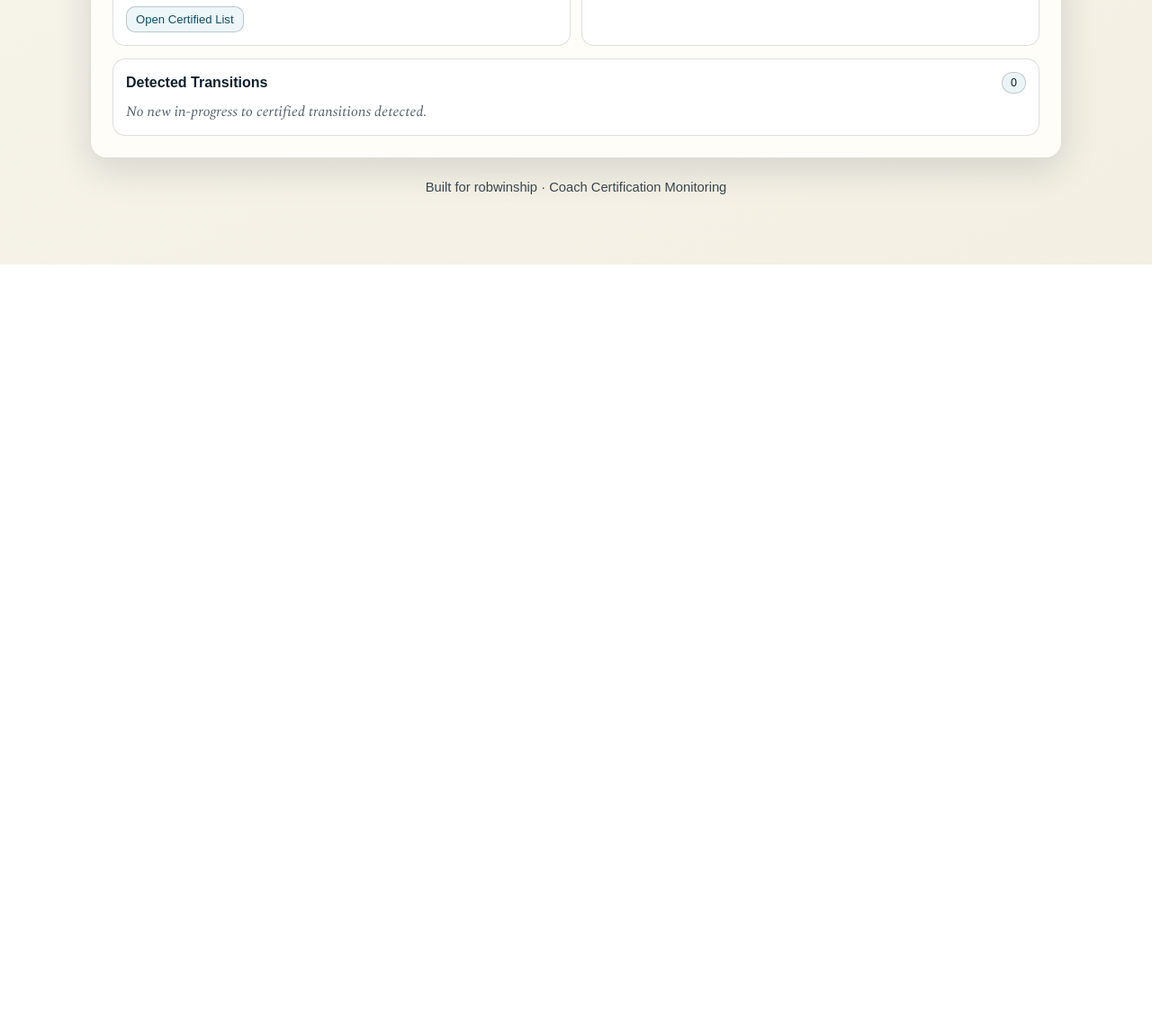
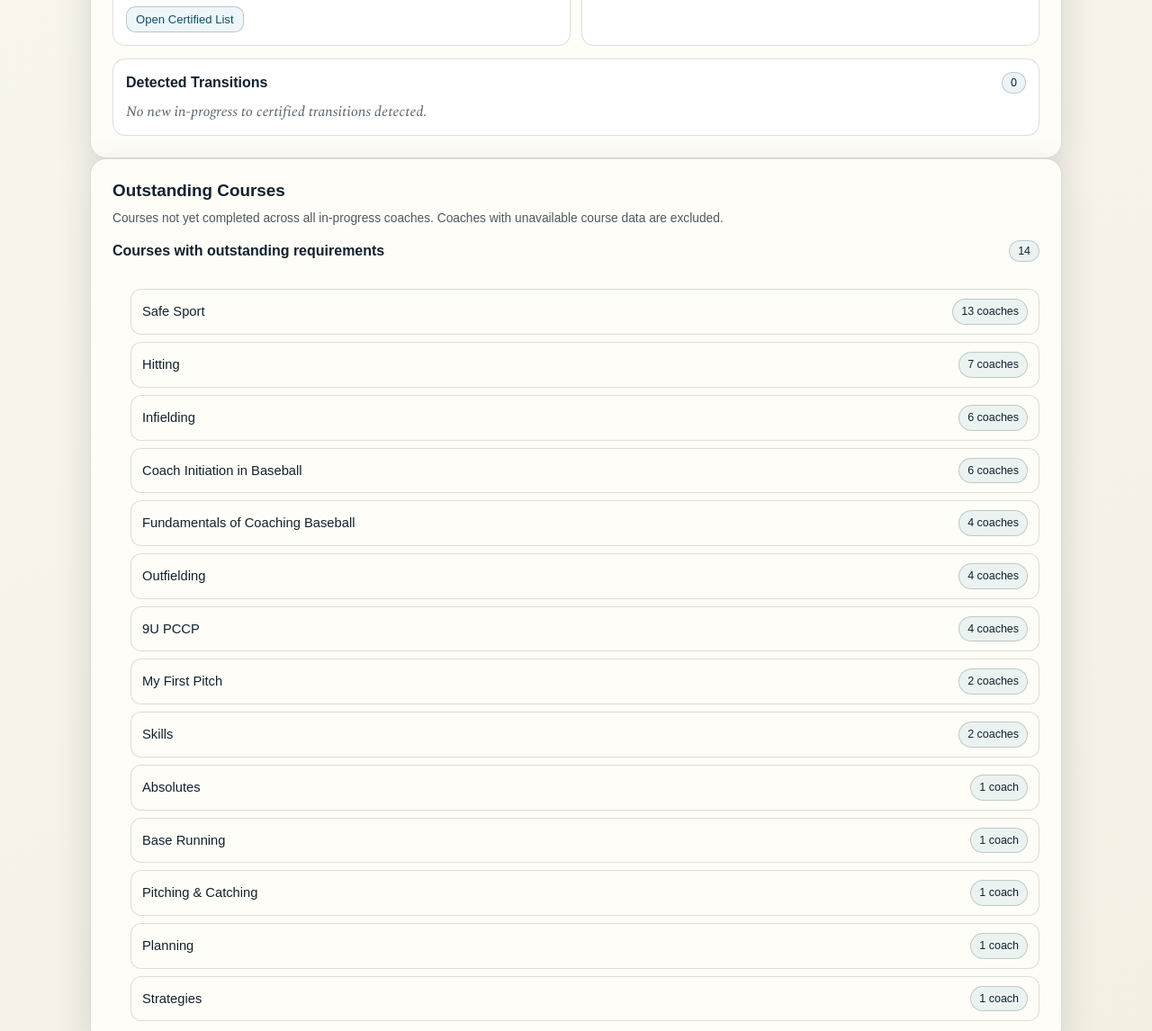
Before and after one commit to robwinship/coach-certification, a plain HTML site: page docs/index.html in a window 1280 px wide. Shown: the part 2650-3796 px from the top of the page at 90% size. Before the commit the page ends 2944 px from the top, so only its background shows below. Drawn offline with nearby package versions, Linux system fonts and the light colour scheme; a web font is replaced by a local one.

Commit message:
Added outstanding courses summary

```diff
--- a/docs/index.html
+++ b/docs/index.html
@@ -452,6 +452,50 @@
       }
     }
 
+    .course-item + .course-item {
+      margin-top: 8px;
+    }
+
+    .course-toggle {
+      width: 100%;
+      border: 1px solid rgba(16, 33, 46, 0.14);
+      border-radius: 12px;
+      background: #fffdf7;
+      color: var(--ink);
+      cursor: pointer;
+      padding: 10px 12px;
+      text-align: left;
+      font: inherit;
+    }
+
+    .course-toggle-summary {
+      display: flex;
+      align-items: center;
+      justify-content: space-between;
+      gap: 12px;
+    }
+
+    .course-toggle-label {
+      font-family: "Chivo", sans-serif;
+      font-size: 0.92rem;
+      line-height: 1.4;
+    }
+
+    .course-detail {
+      margin-top: 8px;
+      padding: 12px;
+      border-radius: 12px;
+      background: rgba(111, 182, 201, 0.09);
+      border: 1px solid rgba(111, 182, 201, 0.22);
+    }
+
+    .course-coaches-list {
+      margin: 0;
+      padding-left: 18px;
+      line-height: 1.7;
+      font-size: 0.9rem;
+    }
+
     @keyframes rise {
       from {
         opacity: 0;
@@ -573,6 +617,20 @@
       </article>
     </section>
 
+      <article class="card" style="--delay: 300ms;">
+        <h2>Outstanding Courses</h2>
+        <div class="status-board">
+          <p class="status-meta">Courses not yet completed across all in-progress coaches. Coaches with unavailable course data are excluded.</p>
+          <div class="status-header">
+            <h3>Courses with outstanding requirements</h3>
+            <span class="count-chip" id="courses-summary-count">0</span>
+          </div>
+          <ul class="status-list status-list--interactive" id="courses-summary-list"></ul>
+          <p class="status-empty" id="courses-summary-empty" hidden>No outstanding course data available.</p>
+        </div>
+      </article>
+    </section>
+
     <p class="foot">Built for robwinship · Coach Certification Monitoring</p>
   </main>
 
@@ -580,6 +638,7 @@
     let allCertified = [];
     let allInProgress = [];
     let expandedInProgressKey = "";
+    let expandedCourseKey = "";
 
     function rowKey(item) {
       return [
@@ -787,6 +846,90 @@
 
     document.getElementById("team-filter").addEventListener("change", applyFilter);
 
+    function buildCoursesSummary(coaches) {
+      const map = new Map();
+      coaches.forEach((coach) => {
+        if (!coach.missing_courses_available) return;
+        const courses = Array.isArray(coach.missing_courses) ? coach.missing_courses : [];
+        courses.forEach((course) => {
+          if (!map.has(course)) map.set(course, []);
+          map.get(course).push(formatRowLabel(coach));
+        });
+      });
+      return Array.from(map.entries())
+        .map(([course, coachList]) => ({ course, coaches: coachList }))
+        .sort((a, b) => b.coaches.length - a.coaches.length);
+    }
+
+    function renderCoursesSummary(coaches) {
+      const list = document.getElementById("courses-summary-list");
+      const empty = document.getElementById("courses-summary-empty");
+      const countChip = document.getElementById("courses-summary-count");
+      list.innerHTML = "";
+
+      const summary = buildCoursesSummary(coaches);
+      countChip.textContent = String(summary.length);
+
+      if (summary.length === 0) {
+        empty.hidden = false;
+        return;
+      }
+
+      empty.hidden = true;
+      summary.forEach(({ course, coaches: coachList }) => {
+        const isExpanded = expandedCourseKey === course;
+        const li = document.createElement("li");
+        li.className = "course-item";
+
+        const toggle = document.createElement("button");
+        toggle.type = "button";
+        toggle.className = "course-toggle";
+        toggle.setAttribute("aria-expanded", String(isExpanded));
+
+        const toggleSummary = document.createElement("span");
+        toggleSummary.className = "course-toggle-summary";
+
+        const label = document.createElement("span");
+        label.className = "course-toggle-label";
+        label.textContent = course;
+
+        const chip = document.createElement("span");
+        chip.className = "count-chip";
+        chip.textContent = `${coachList.length} coach${coachList.length !== 1 ? "es" : ""}`;
+
+        toggleSummary.appendChild(label);
+        toggleSummary.appendChild(chip);
+        toggle.appendChild(toggleSummary);
+        toggle.addEventListener("click", () => {
+          expandedCourseKey = isExpanded ? "" : course;
+          renderCoursesSummary(coaches);
+        });
+        li.appendChild(toggle);
+
+        if (isExpanded) {
+          const detail = document.createElement("div");
+          detail.className = "course-detail";
+
+          const title = document.createElement("p");
+          title.className = "status-detail-title";
+          title.textContent = "Coaches with this course outstanding";
+          detail.appendChild(title);
+
+          const ul = document.createElement("ul");
+          ul.className = "course-coaches-list";
+          coachList.forEach((name) => {
+            const item = document.createElement("li");
+            item.textContent = name;
+            ul.appendChild(item);
+          });
+          detail.appendChild(ul);
+          li.appendChild(detail);
+        }
+
+        list.appendChild(li);
+      });
+    }
+
     async function loadStatusData() {
       const updated = document.getElementById("status-updated");
       const certDateUpdated = document.getElementById("cert-date-updated");
@@ -808,6 +951,7 @@
 
         populateTeamFilter();
         applyFilter();
+        renderCoursesSummary(allInProgress);
 
         renderTransitions(transitions);
 
@@ -823,6 +967,7 @@
         allCertified = [];
         allInProgress = [];
         applyFilter();
+        renderCoursesSummary([]);
         renderTransitions([]);
         document.getElementById("cert-date-updated").textContent = "Unknown";
         document.getElementById("cert-next-update").textContent = "Unknown";
```
Also changed, not shown: 1 other file.
